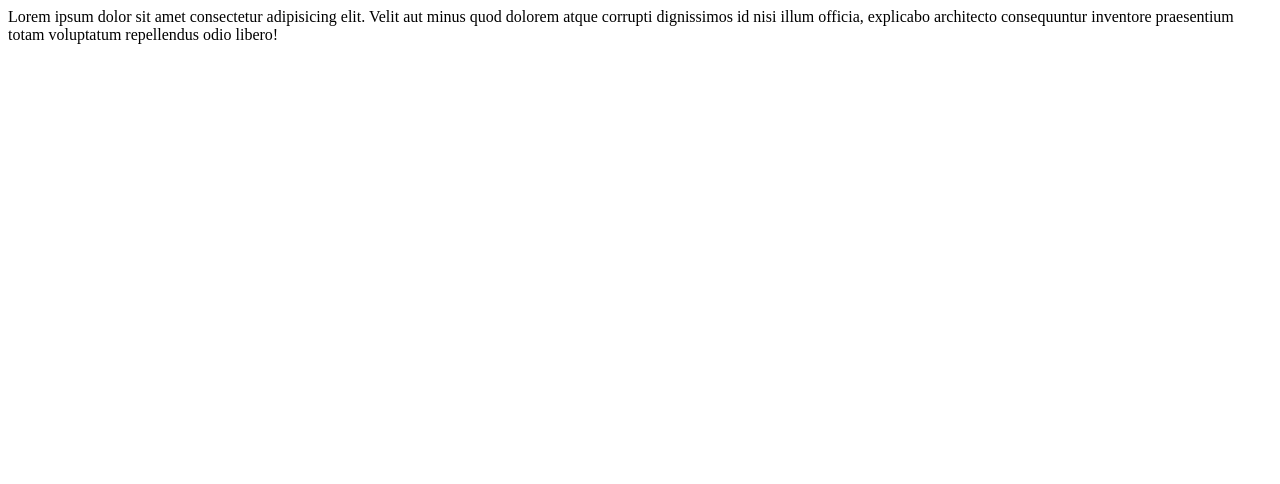
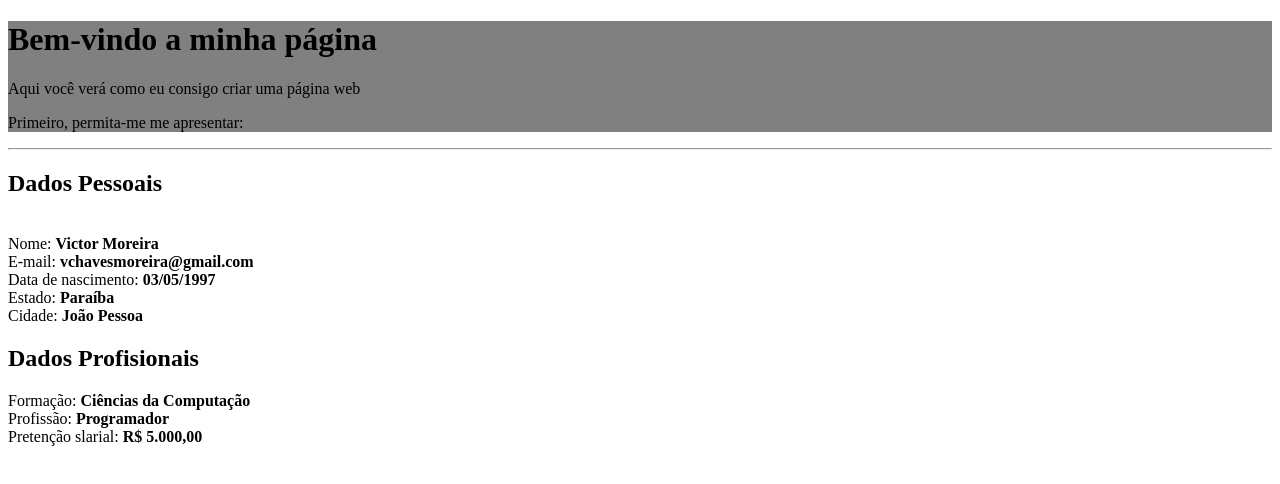
Before and after one commit to VictorMoreira97/Curso-HTML, a plain HTML site: page HTML and CSS/index.html in a window 1280 px wide. Drawn offline with Linux system fonts and the light colour scheme.

Commit message:
Update index.html

```diff
--- a/HTML and CSS/index.html
+++ b/HTML and CSS/index.html
@@ -1,12 +1,31 @@
 <!DOCTYPE html>
-<html lang="pt-br">
-<head>
-    <meta charset="UTF-8">
-    <meta http-equiv="X-UA-Compatible" content="IE=edge">
-    <meta name="viewport" content="width=device-width, initial-scale=1.0">
-    <title>Document</title>
-</head>
-<body>
-    Lorem ipsum dolor sit amet consectetur adipisicing elit. Velit aut minus quod dolorem atque corrupti dignissimos id nisi illum officia, explicabo architecto consequuntur inventore praesentium totam voluptatum repellendus odio libero!
-</body>
+<html>
+	<head>
+    	<title>Minha primeira página</title>
+    </head>
+    <body>
+       <div style="background-color: grey">
+    		<h1>Bem-vindo a minha página</h1>
+        	<p>Aqui você verá como eu consigo criar uma página web</p>
+        	<p>Primeiro, permita-me me apresentar:</p>
+       </div>
+        <hr>
+        <section>
+        	<h2>Dados Pessoais</h2><br>
+            <label>Nome: <b> Victor Moreira</b></label><br>
+            <label>E-mail: <b>vchavesmoreira@gmail.com </b></label>
+<br>
+
+
+            <label>Data de nascimento: <b> 03/05/1997 </b></label><br>
+            <label>Estado: <b>Paraíba </b></label><br>
+            <label>Cidade: <b>João Pessoa</b></labe>
+       </section>
+       <section>
+       	<h2>Dados Profisionais</h2>
+        <label>Formação: <b> Ciências da Computação </b></label></br>
+        <label>Profissão: <b> Programador</b></label><br>
+        <label>Pretenção slarial: <b>R$ 5.000,00 </b></label>
+       </section>
+    </body>
 </html>
```
